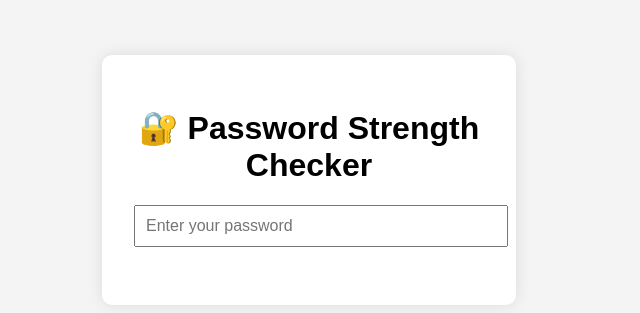
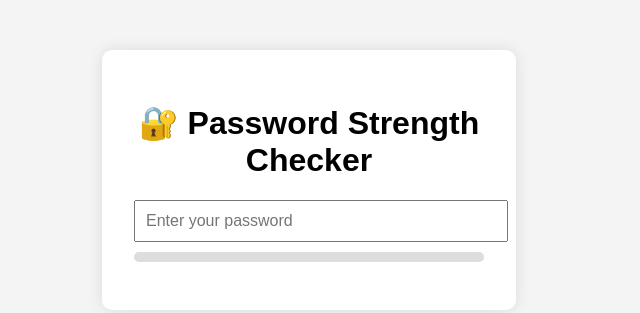
Before and after one commit to lamzef-achraf/Password-Visualizer, a plain HTML site: page index.html in a window 1280 px wide. Shown: the part 228-541 px from the top of the page, without its empty margins (331-971 px from the left). Drawn offline with Linux system fonts and the light colour scheme.

Commit message:
Update style.css

```diff
--- a/style.css
+++ b/style.css
@@ -23,7 +23,14 @@ input[type="password"] {
   margin-bottom: 10px;
 }
 
-
+#strength-bar {
+  height: 10px;
+  width: 100%;
+  background: #ddd;
+  border-radius: 5px;
+  overflow: hidden;
+  margin-bottom: 10px;
+}
 
 #strength-bar::after {
   content: "";
```
